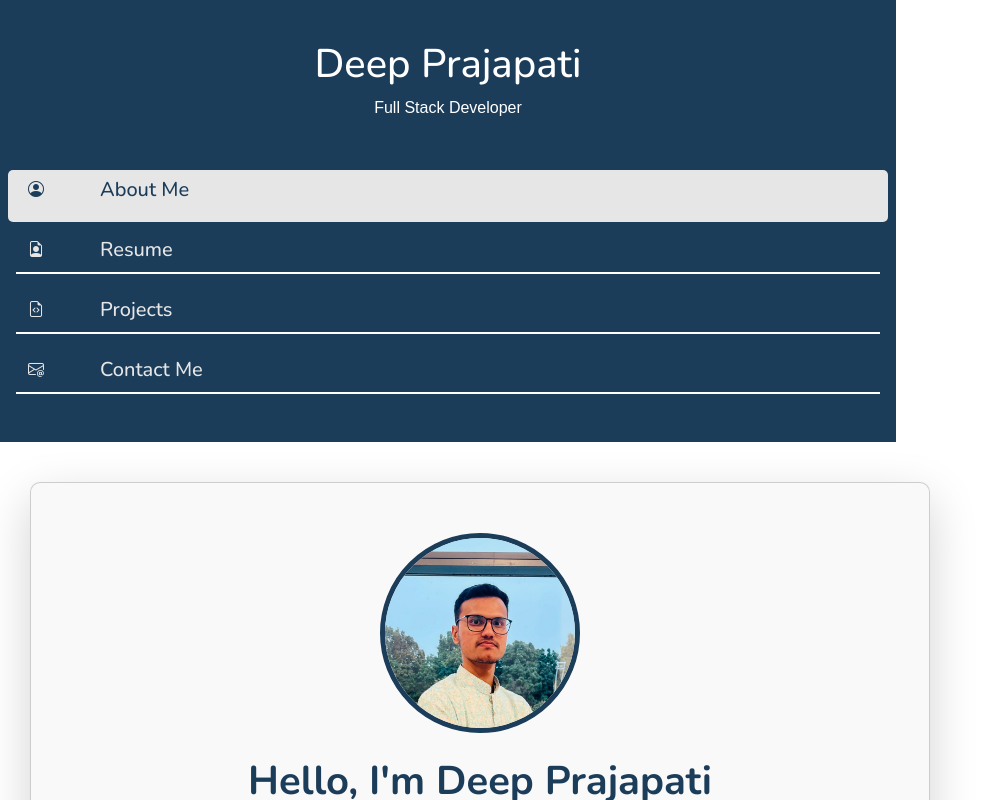
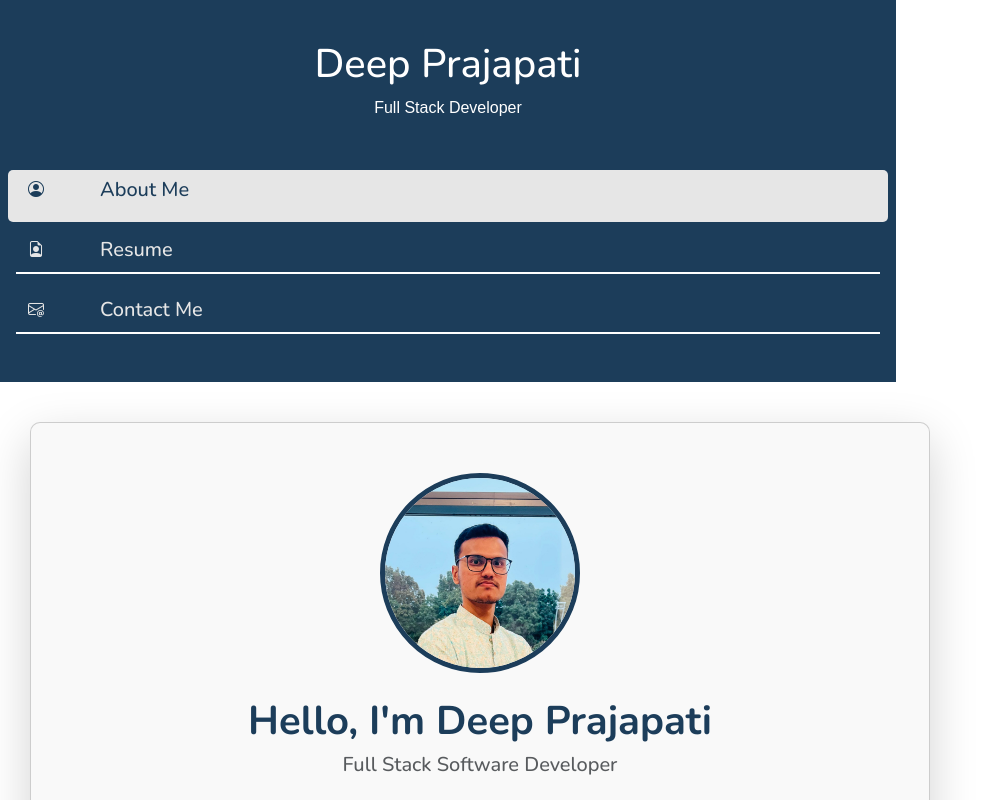
Before and after one commit to Deep2410/Resume, a React (Vite) app: page / in a window 1280 px wide. Shown: the whole page, without its empty margins (0-1006 px from the left). Built offline with nearby package versions, Linux system fonts and the light colour scheme; a web font is replaced by a local one.

Commit message:
commented projects

```diff
--- a/src/App.jsx
+++ b/src/App.jsx
@@ -58,10 +58,10 @@ function App() {
                 <div className="col-1"><i className="bi bi-file-earmark-person"></i></div>
                 <div className="col"><h5>Resume</h5></div>
               </Link>
-              <Link className="row mt-2 section p-2" id="projects" to= '/projects' onClick={() => setActive('projects')}>
+              {/* <Link className="row mt-2 section p-2" id="projects" to= '/projects' onClick={() => setActive('projects')}>
                 <div className="col-1"><i className="bi bi-file-earmark-code"></i></div>
                 <div className="col"><h5>Projects</h5></div>
-              </Link>
+              </Link> */}
               <Link className="row mt-2 section p-2" id="contact" to= '/contact' onClick={() => setActive('contact')}>
                 <div className="col-1"><i className="bi bi-envelope-at"></i></div>
                 <div className="col"><h5>Contact Me</h5></div>
```
